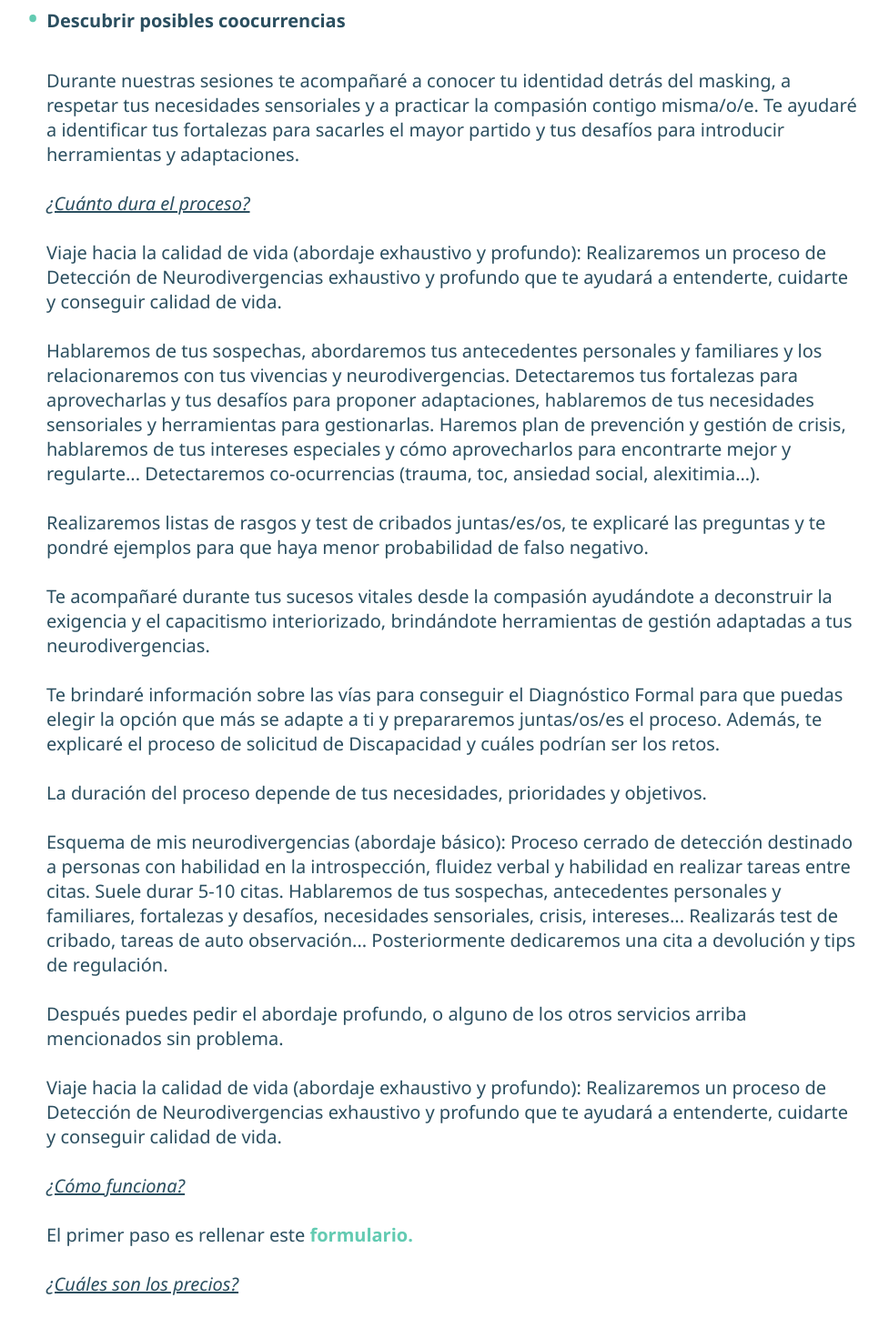
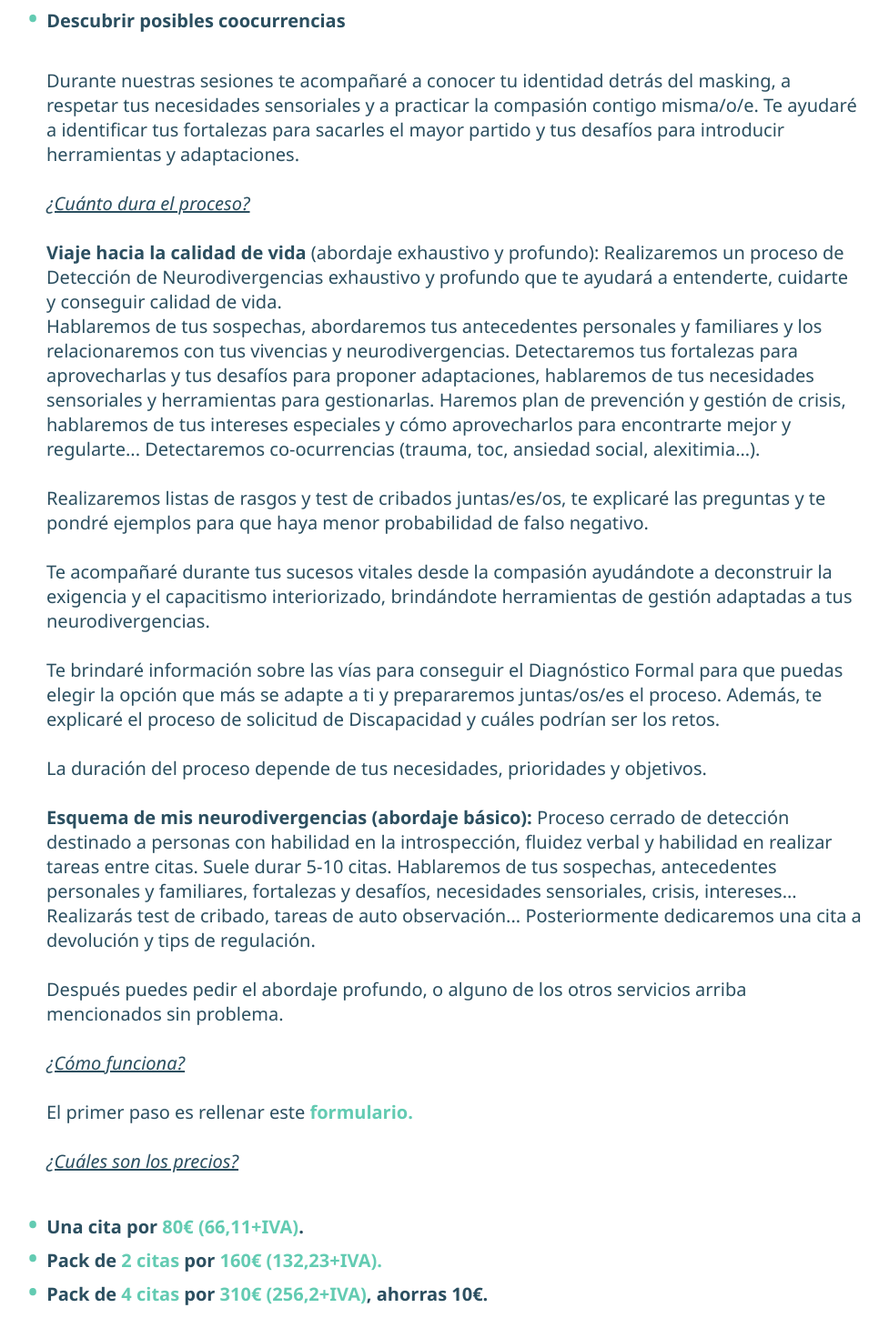
Before and after one commit to aliciaapadron/cpadronsaludmental, a React (Create React App) app: page /#/courses in a window 1280 px wide. Shown: the part 1352-2801 px from the top of the page at 91% size, without its empty margins (141-1118 px from the left). Built offline with nearby package versions, Linux system fonts and the light colour scheme.

Commit message:
[fix]errors

```diff
--- a/src/components/pages/AboutMe.js
+++ b/src/components/pages/AboutMe.js
@@ -53,9 +53,6 @@ export function AboutMe() {
           <span className="bold">
             Asesora en Neurodivergencias, Experta en Autismo, (T)DAH y AACC.
           </span>{' '}
-        </p>
-        <br />
-        <p className="aboutmesection__text">
           Soy{' '}
           <span className="bold">
             Especialista en Terapias Contextuales y de Tercera Generación,
--- a/src/components/pages/Courses.js
+++ b/src/components/pages/Courses.js
@@ -111,12 +111,11 @@ export function Courses() {
           <p className="italic underline">¿Cuánto dura el proceso?</p>
           <br />
           <p>
-            Viaje hacia la calidad de vida (abordaje exhaustivo y profundo):
-            Realizaremos un proceso de Detección de Neurodivergencias exhaustivo
-            y profundo que te ayudará a entenderte, cuidarte y conseguir calidad
-            de vida.
+            <span className="bold">Viaje hacia la calidad de vida</span>{' '}
+            (abordaje exhaustivo y profundo): Realizaremos un proceso de
+            Detección de Neurodivergencias exhaustivo y profundo que te ayudará
+            a entenderte, cuidarte y conseguir calidad de vida.
           </p>
-          <br />
           <p>
             Hablaremos de tus sospechas, abordaremos tus antecedentes personales
             y familiares y los relacionaremos con tus vivencias y
@@ -155,7 +154,9 @@ export function Courses() {
           </p>
           <br />
           <p>
-            <span>Esquema de mis neurodivergencias (abordaje básico):</span>{' '}
+            <span className="bold">
+              Esquema de mis neurodivergencias (abordaje básico):
+            </span>{' '}
             Proceso cerrado de detección destinado a personas con habilidad en
             la introspección, fluidez verbal y habilidad en realizar tareas
             entre citas. Suele durar 5-10 citas. Hablaremos de tus sospechas,
@@ -169,13 +170,7 @@ export function Courses() {
             Después puedes pedir el abordaje profundo, o alguno de los otros
             servicios arriba mencionados sin problema.
           </p>
-          <br />
-          <p>
-            Viaje hacia la calidad de vida (abordaje exhaustivo y profundo):
-            Realizaremos un proceso de Detección de Neurodivergencias exhaustivo
-            y profundo que te ayudará a entenderte, cuidarte y conseguir calidad
-            de vida.
-          </p>
+
           <br />
           <p className="italic underline">¿Cómo funciona?</p>
           <br />
--- a/src/components/pages/Diagnostic.js
+++ b/src/components/pages/Diagnostic.js
@@ -10,23 +10,32 @@ export function Diagnostic() {
       <section className="diagnostic">
         <p className="diagnostic__text">
           <span className="bold">
-            Diagnóstico diferencial y multidisciplinar
+            Diagnóstico diferencial y multidisciplinar{' '}
           </span>
-          realizado por profesionales neurodivergentes. Realizamos el proceso
-          <span className="bold">online</span> y está destinado a personas
-          <span className="bold">mayores de 18 años</span> con fluidez verbal
-          fluida. Tenemos una
+          realizado por profesionales neurodivergentes. Realizamos el proceso{' '}
+          <span className="bold">online</span> y está destinado a personas{' '}
+          <span className="bold">mayores de 18 años </span> con fluidez verbal
+          fluida.
+        </p>
+        <br></br>
+        <p className="diagnostic__text">
+          Tenemos una
           <span className="bold"> perspectiva actualizada</span> y formada en
           diversidades. Somos especialistas en detectar neurodivergencias en
-          perfiles con tendencia a enmascarar las características
+          perfiles con tendencia a enmascarar las características{' '}
           <span className="bold">
             neurodivergentes, como mujeres y personas socializadas en femenino
-            (AFAB), personas racializadas, trans
+            (AFAB), personas racializadas, trans{' '}
           </span>
-          y que han sufrido violencia sistemática. En el informe final de
-          evaluación tras el diagnóstico encontrarás recogido todo el proceso,
-          las pruebas y sus resultados, así como las orientaciones pertinentes
-          para mejorar tu bienestar. Te servirá para iniciar el
+          y que han sufrido violencia sistemática.
+        </p>
+        <br></br>
+        <br></br>
+        <p className="diagnostic__text">
+          En el informe final de evaluación tras el diagnóstico encontrarás
+          recogido todo el proceso, las pruebas y sus resultados, así como las
+          orientaciones pertinentes para mejorar tu bienestar. Te servirá para
+          iniciar el{' '}
           <span className="bold">
             trámite de la Discapacidad, para solicitar adaptaciones en tu
             trabajo y estudios.
@@ -88,7 +97,7 @@ export function Diagnostic() {
               <ul className="diagnostic__listdata">
                 <li className="diagnostic__listdata--item">
                   Quién se encarga:{' '}
-                  <span className="bold">Cris/Candela/María</span>
+                  <span className="bold">Cris/Candela/María/Ana Belén</span>
                 </li>
               </ul>
               <br />
@@ -151,7 +160,7 @@ export function Diagnostic() {
               <ul className="diagnostic__listdata">
                 <li className="diagnostic__listdata--item">
                   Quién se encarga:{' '}
-                  <span className="bold">Candela/Lorena/María</span>
+                  <span className="bold">Candela/Lorena/María/Ana Belén</span>
                 </li>
               </ul>
               <br />
@@ -177,7 +186,8 @@ export function Diagnostic() {
               <br></br>
               <ul className="diagnostic__listdata">
                 <li className="diagnostic__listdata--item">
-                  Quién se encarga: <span className="bold">Cris/María</span>
+                  Quién se encarga:{' '}
+                  <span className="bold">Cris/María/Ana Belén</span>
                 </li>
               </ul>
               <br />
@@ -216,7 +226,8 @@ export function Diagnostic() {
               <br></br>
               <ul className="diagnostic__listdata">
                 <li className="diagnostic__listdata--item">
-                  Quién se encarga: <span className="bold">Lorena/Candela</span>
+                  Quién se encarga:{' '}
+                  <span className="bold">Lorena/Candela/Ana Belén</span>
                 </li>
               </ul>
               <br />
@@ -275,7 +286,8 @@ export function Diagnostic() {
               <br></br>
               <ul className="diagnostic__listdata">
                 <li className="diagnostic__listdata--item">
-                  Quién se encarga: <span className="bold">Candela/Lorena</span>
+                  Quién se encarga:{' '}
+                  <span className="bold">Candela/Lorena/Ana Belén</span>
                 </li>
               </ul>
               <br />
@@ -328,7 +340,8 @@ export function Diagnostic() {
               <br></br>
               <ul className="diagnostic__listdata">
                 <li className="diagnostic__listdata--item">
-                  Quién se encarga: <span className="bold">Lorena</span>
+                  Quién se encarga:{' '}
+                  <span className="bold">Lorena/Ana Belén</span>
                 </li>
               </ul>
               <br />
@@ -354,7 +367,8 @@ export function Diagnostic() {
               <br></br>
               <ul className="diagnostic__listdata">
                 <li className="diagnostic__listdata--item">
-                  Quién se encarga: <span className="bold">Cris/María</span>
+                  Quién se encarga:{' '}
+                  <span className="bold">Cris/María/Ana Belén</span>
                 </li>
               </ul>
               <br></br>
--- a/src/components/pages/Team.js
+++ b/src/components/pages/Team.js
@@ -292,28 +292,18 @@ export function Team() {
                 en varios idiomas: español, catalán e italiano.
               </p>
               <p className="team__cards--text bold">
-                El valor de una cita de 1h es de 70 euros.
-              </p>
-              {/* <p className="team__cards--text">
-                <a
-                  className="contactlink"
-                  target="_blank"
-                  rel="noreferrer"
-                  href="https://www.instagram.com/unapsicoxulisima/"
-                >
-                  Mi IG es @unapsicoxulisima
-                </a>
+                Atiendo de lunes a viernes, 9:00 a 2:00 (tardes a consultar).
               </p>
               <p className="team__cards--text">
                 <a
                   className="contactlink"
                   target="_blank"
                   rel="noreferrer"
-                  href="https://docs.google.com/forms/d/e/1FAIpQLSfZmuE7IV72BA9TCra9KC5IGuBis3vRGnjsQRqWGaiZTNPmfg/viewform"
+                  href="https://docs.google.com/forms/d/e/1FAIpQLSd2ENVzRP1LrouJ0c2JHzVmOn3OpEIxHafiNLZxyCWgB8JImA/viewform"
                 >
                   Mi formulario
                 </a>
-              </p> */}
+              </p>
             </div>
           </CollapsibleCard>
         </div>
```
